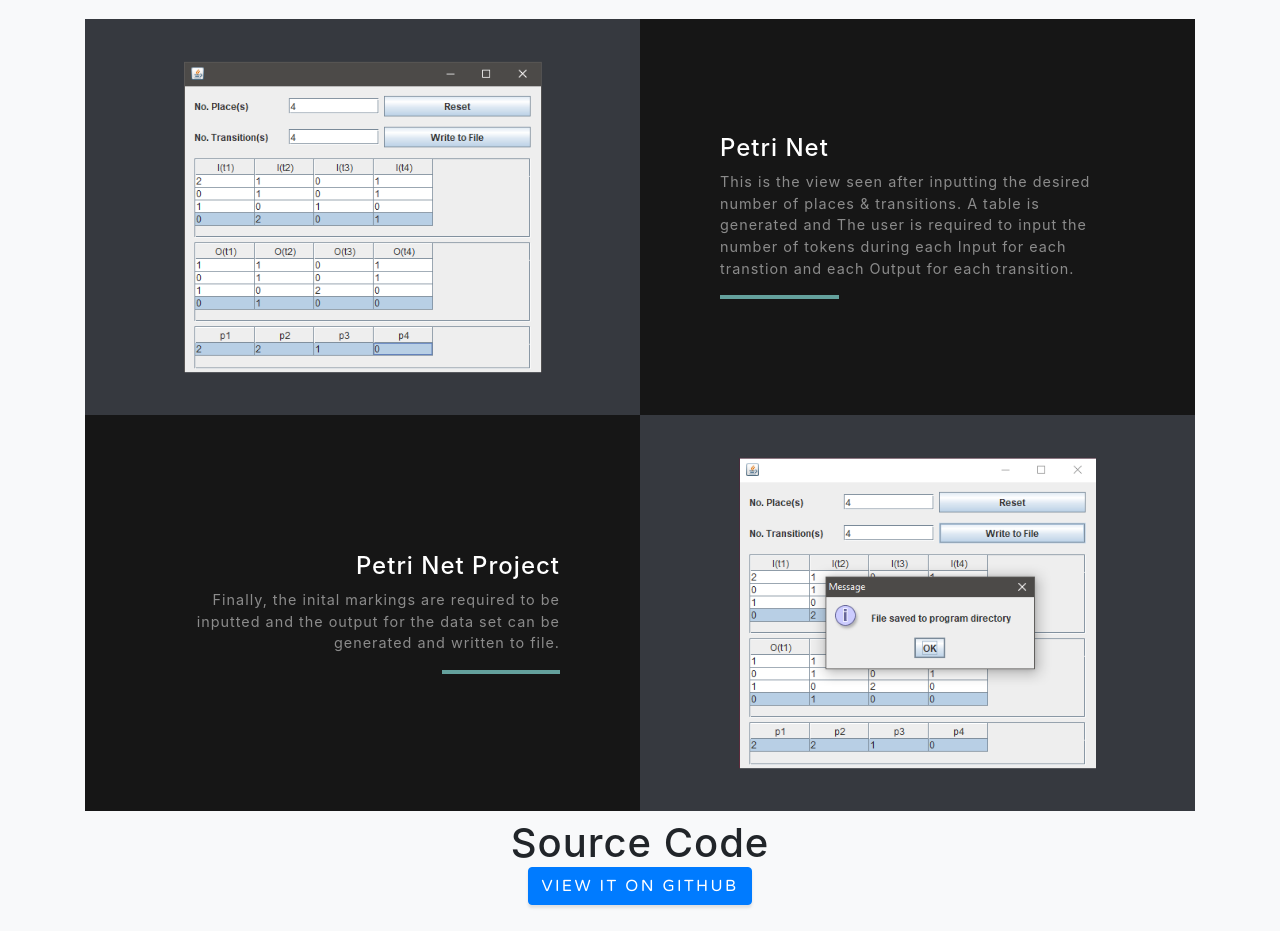
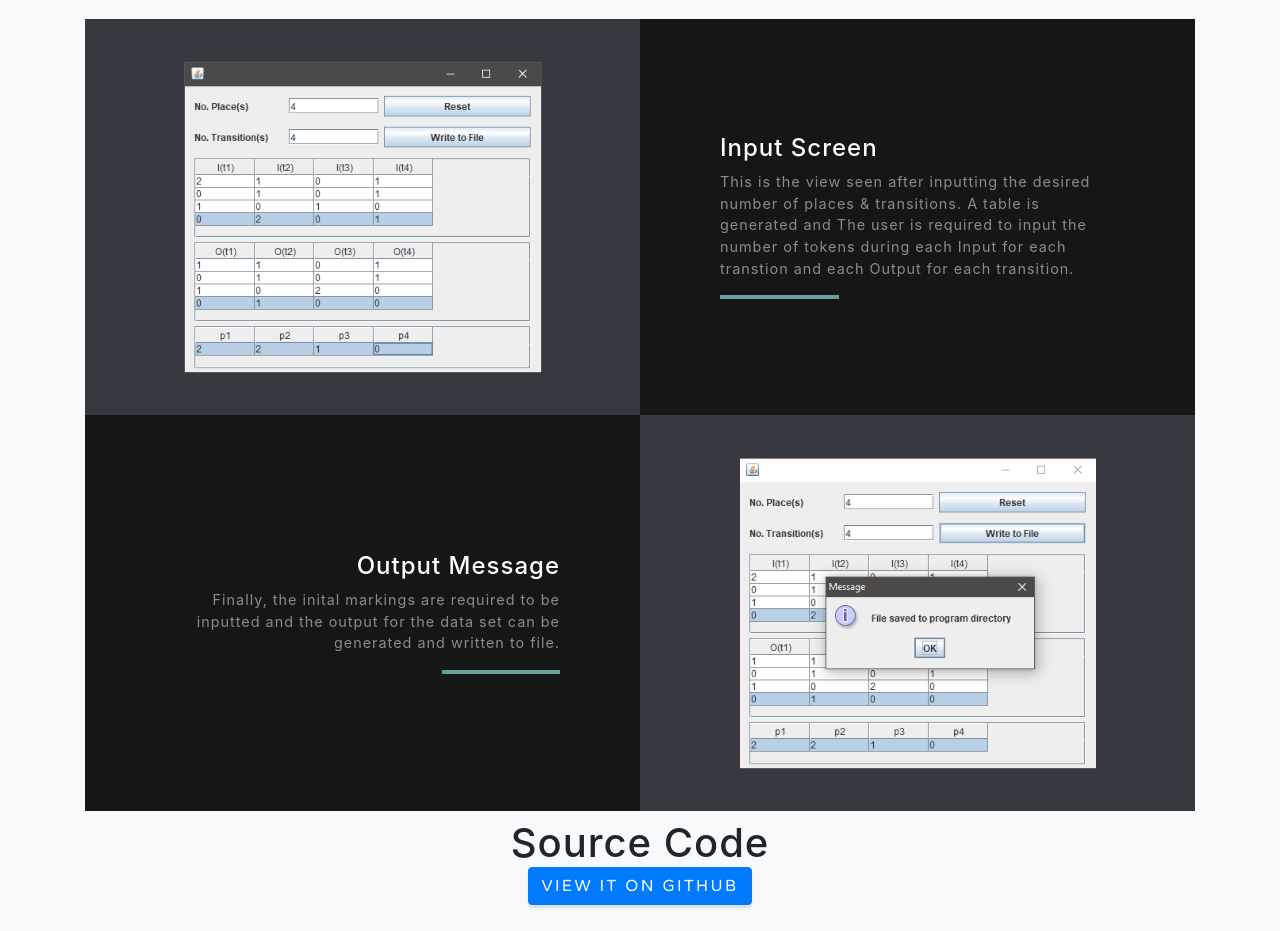
Before and after one commit to anthonydvives/anthonydvives.github.io, a website with bundled scripts: page index.html in a window 1280 px wide. Shown: the part 6520-7451 px from the top of the page. Built offline with nearby package versions, Linux system fonts and the light colour scheme; files whose address does not match are found by name.

Commit message:
Update index.html

```diff
--- a/index.html
+++ b/index.html
@@ -277,7 +277,7 @@
           <div class="bg-black text-center h-100 project">
             <div class="d-flex h-100">
               <div class="project-text w-100 my-auto text-center text-lg-left">
-                <h4 class="text-white">Petri Net</h4>
+                <h4 class="text-white">Input Screen</h4>
                 <p class="mb-0 text-white-50">This is the view seen after inputting the desired number of places & transitions. A table is generated and
                   The user is required to input the number of tokens during each Input for each transtion and each Output for each transition.
                 </p>
@@ -297,7 +297,7 @@
           <div class="bg-black text-center h-100 project">
             <div class="d-flex h-100">
               <div class="project-text w-100 my-auto text-center text-lg-right">
-                <h4 class="text-white">Petri Net Project</h4>
+                <h4 class="text-white">Output Message</h4>
                 <p class="mb-0 text-white-50">Finally, the inital markings are required to be inputted and the output for the data set can be generated and written to file.</p>
                 <hr class="d-none d-lg-block mb-0 mr-0">
               </div>
```
